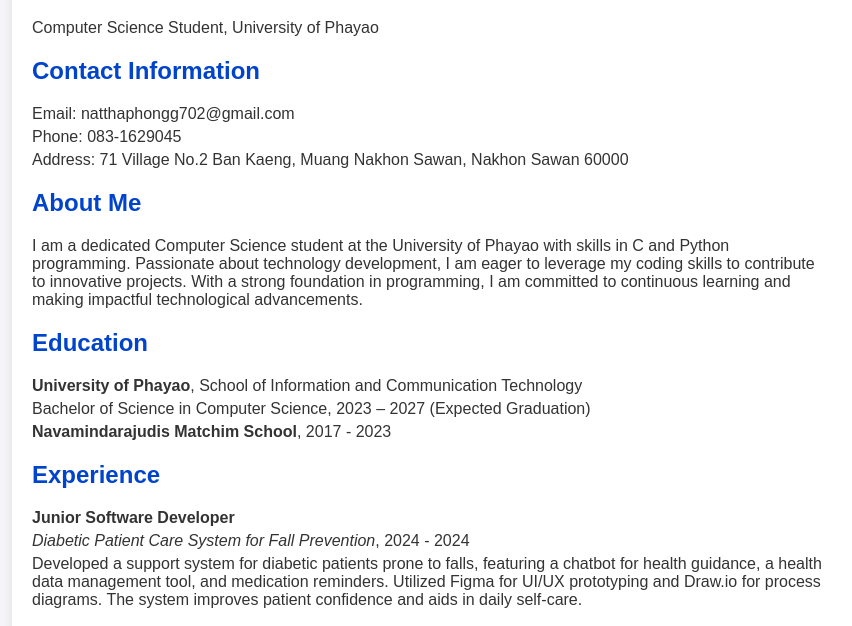
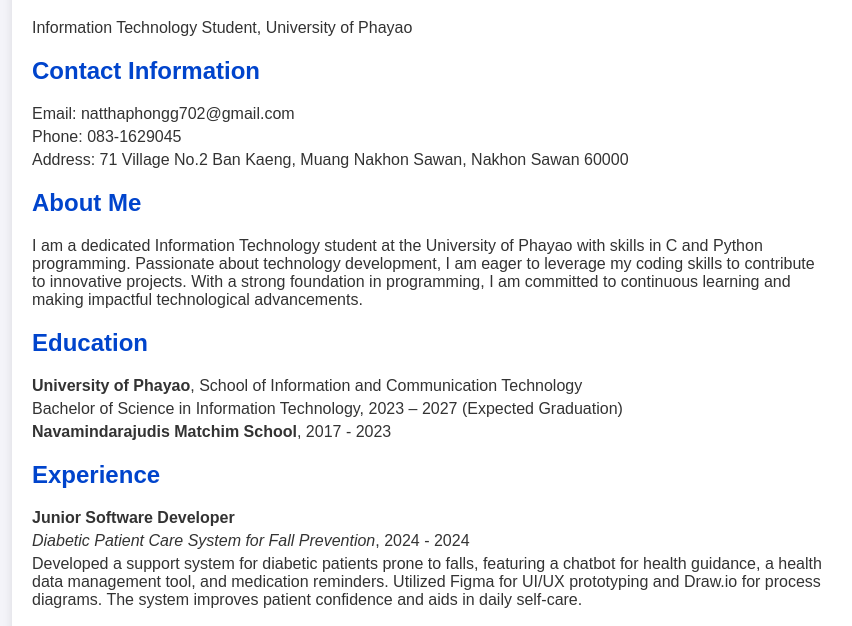
Before and after one commit to Natthaphong-Ch/Natthaphong-Ch.github.io, a plain HTML site: page index.html in a window 1280 px wide. Shown: the part 405-1031 px from the top of the page, without its empty margins (208-1060 px from the left). Drawn offline with Linux system fonts and the light colour scheme.

Commit message:
Update index.html

```diff
--- a/index.html
+++ b/index.html
@@ -48,7 +48,7 @@
     <div class="header">
         <img width= "200px" src="58.jpg" alt="">
         <h1>Natthaphong Chailak</h1>
-        <p>Computer Science Student, University of Phayao</p>
+        <p>Information Technology Student, University of Phayao</p>
     </div>
 
     <div class="contact-info">
@@ -60,13 +60,13 @@
 
     <div class="about-me">
         <h2>About Me</h2>
-        <p>I am a dedicated Computer Science student at the University of Phayao with skills in C and Python programming. Passionate about technology development, I am eager to leverage my coding skills to contribute to innovative projects. With a strong foundation in programming, I am committed to continuous learning and making impactful technological advancements.</p>
+        <p>I am a dedicated Information Technology student at the University of Phayao with skills in C and Python programming. Passionate about technology development, I am eager to leverage my coding skills to contribute to innovative projects. With a strong foundation in programming, I am committed to continuous learning and making impactful technological advancements.</p>
     </div>
 
     <div class="education">
         <h2>Education</h2>
         <p><strong>University of Phayao</strong>, School of Information and Communication Technology</p>
-        <p>Bachelor of Science in Computer Science, 2023 – 2027 (Expected Graduation)</p>
+        <p>Bachelor of Science in Information Technology, 2023 – 2027 (Expected Graduation)</p>
         <p><strong>Navamindarajudis Matchim School</strong>, 2017 - 2023</p>
     </div>
 
```
